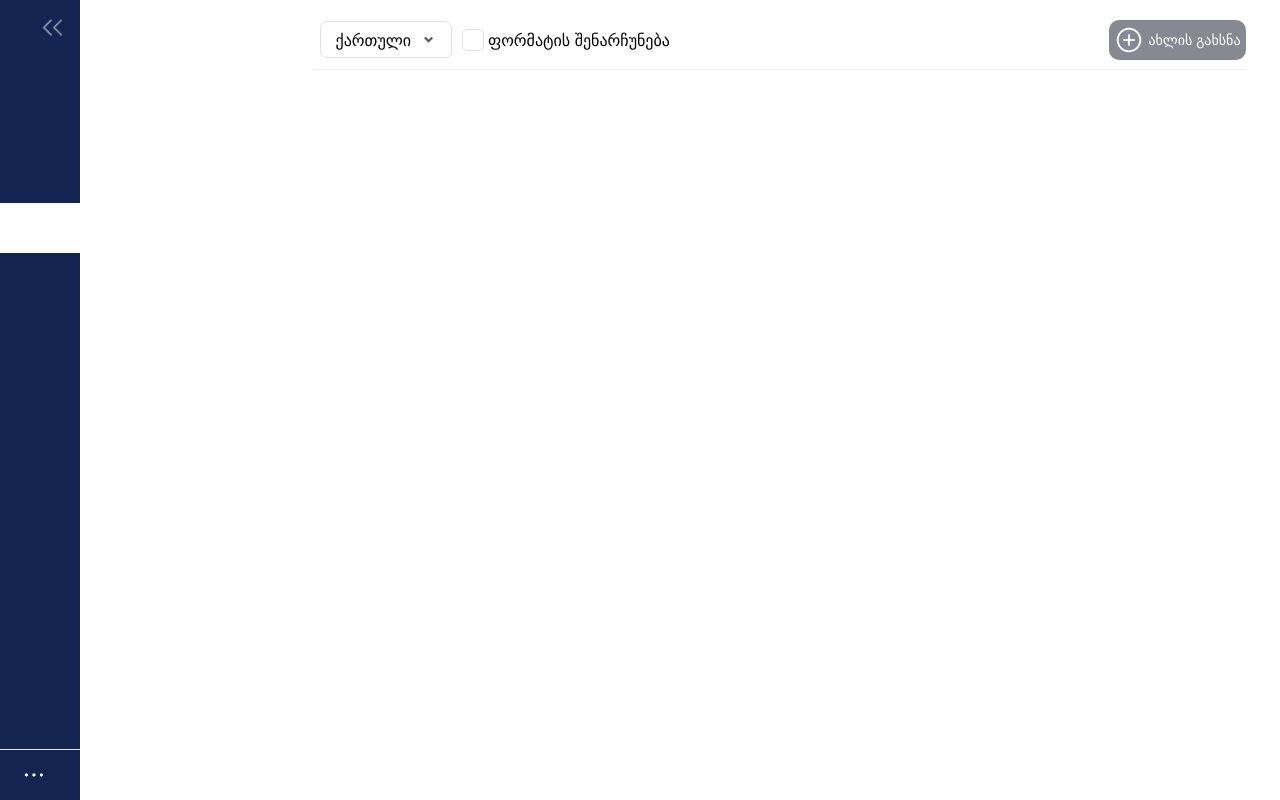
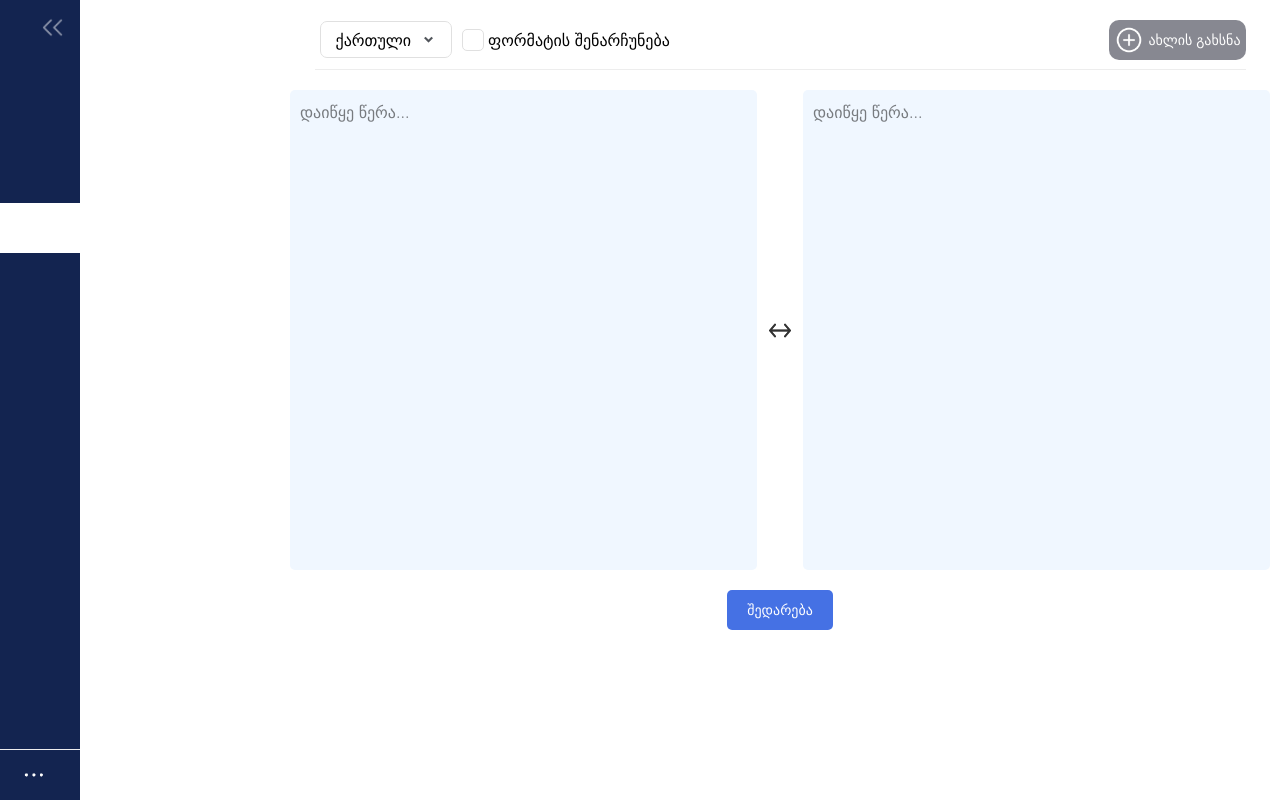
Before and after one commit to aponchikaj/enagram, a React (Vite) app: page / in a window 1280 px wide. Built offline with nearby package versions, Linux system fonts and the light colour scheme.

Commit message:
made full design now imgonna debug and see what should i add and what to fix

```diff
--- a/src/App.tsx
+++ b/src/App.tsx
@@ -3,29 +3,61 @@ import './App.css'
 import Navbar from './components/layout/navbar'
 import Sidemenu from './components/layout/sidebar'
 import Menu from './components/layout/menu'
+import Textarea from './components/common/textarea'
+import Arrow from './assets/Arrow.png'
 
 
 function App() {
 
   useEffect(()=>{
-    document.title = "ENAGRAM"
+    document.title = "Enagram - Interview Project"
   })
+
+  const [isButtonDisabled,setIsButtonDisabled] = useState(false)
 
   return (
     <>
-      <section className='w-full h-auto flex flex-col lg:flex-row'>
-        <section className='w-auto h-auto lg:hidden'>
+
+      <main className='w-full h-screen flex flex-col lg:flex-row '>
+
+        <section className='w-auto h-auto lg:hidden '>
           <Navbar/>
         </section>
+
         <section className='w-auto h-auto hidden lg:flex relative'>
           <Sidemenu/>
         </section>
 
-        <section className=' h-auto w-full'>
-          <Menu/>
+        <section className='flex flex-col flex-1 h-full '>
+          <section className=' h-auto w-full '>
+            <Menu/>
+          </section>
+
+          <section className='h-auto flex flex-col items-center justify-center'>
+
+            <section className='flex w-full flex-col h-auto p-[10px] gap-2 md:flex-row items-center justify-center'>
+              <textarea className="font-light bg-[#F0F7FF] h-[35vh] md:h-[60vh] w-full resize-none outline-none p-[10px] rounded-[5px]" placeholder="დაიწყე წერა..." />
+
+              <img src={Arrow} alt="arrow" className='rotate-90 md:rotate-0 w-[30px] h-[35px]' />
+
+              <textarea className="font-light bg-[#F0F7FF] h-[35vh] md:h-[60vh] w-full resize-none outline-none p-[10px] rounded-[5px]" placeholder="დაიწყე წერა..." />
+            </section>
+
+            <section className='w-full p-[10px] flex items-center justify-center '>
+              {
+                isButtonDisabled == true ? (
+                  <button className='rounded-[5px] text-sm font-light px-[20px] p-[10px] text-white bg-[#383A4899]' disabled>შედარება</button>
+                ) : (
+                  <button className='rounded-[5px] text-sm font-light px-[20px] p-[10px] text-white bg-[#4571E4] cursor-pointer '>შედარება</button>
+                )
+              }
+            </section>
+
+          </section>
+
         </section>
 
-      </section>
+      </main>
     </>
   )
 }
--- /dev/null
+++ b/src/components/common/textarea.tsx
@@ -0,0 +1,5 @@
+export default function Textarea(){
+    return(
+        <textarea className=" bg-[#F0F7FF] h-[40vh] md:h-[70vh] w-full resize-none outline-none p-[10px] rounded-[10px]" placeholder="დაიწყე წერა..." />
+    )
+}
```
Also changed, not shown: src/assets/Arrow.png (added).
